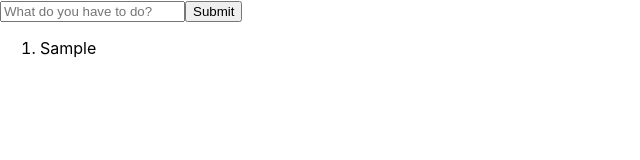
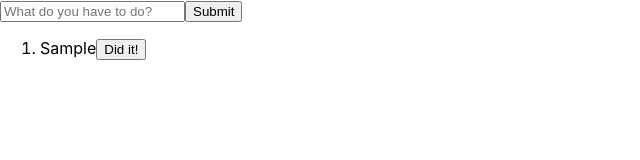
Before and after one commit to JpTanaka/todolist, a React (Create React App) app: page / in a window 1280 px wide. Both pictures are taken after typing "Sample" into the empty fields and a click on the button "Submit". Shown: the top 160 px of the page, without its empty margins (0-640 px from the left). Built offline with nearby package versions, Linux system fonts and the light colour scheme.

Commit message:
Added Did it button, need to start modifying the css and adding an animation after clicking Did it

```diff
--- a/src/App.js
+++ b/src/App.js
@@ -31,12 +31,24 @@ class App extends React.Component {
     event.preventDefault();
   }
 
+  handleTodoClick(todo) {
+    const ind = this.state.TodoList.indexOf(todo);
+    var tempTodoList = this.state.TodoList.slice(0);
+    tempTodoList.splice(ind);
+
+    this.setState ({
+      TodoList: tempTodoList,
+    })
+    console.log(ind, tempTodoList);
+  }
+
   render () {
   return (
     <div>
     <TextForm handleChange = {(e) => this.handleChange(e)} handleSubmit = {(e) => this.handleSubmit(e)}
      valuetext = {this.state.Textvalue} />
-    <ToDoList todoarray = {this.state.TodoList}/>
+    <ToDoList todoarray = {this.state.TodoList}
+    handleClick = {(todo) => this.handleTodoClick(todo)}/>
     </div>
   );
 }
@@ -45,9 +57,14 @@ class App extends React.Component {
 class ToDoList extends React.Component {
   render () {
     console.log(this.props.todoarray)
-    const Liste = this.props.todoarray.map ((todo) =>
-      <li key={todo.id}>{todo}</li>
-    )
+    const Liste = this.props.todoarray.map ((todo) => {
+      return (
+        <li key={todo.id} className = "todolistitem" value={todo.id}>{todo}
+        <button className='todobutton'
+        onClick = {() => this.props.handleClick(todo)}>Did it!</button>
+        </li>);
+    }
+    );
     return (
     <div>
       <ol>
```
